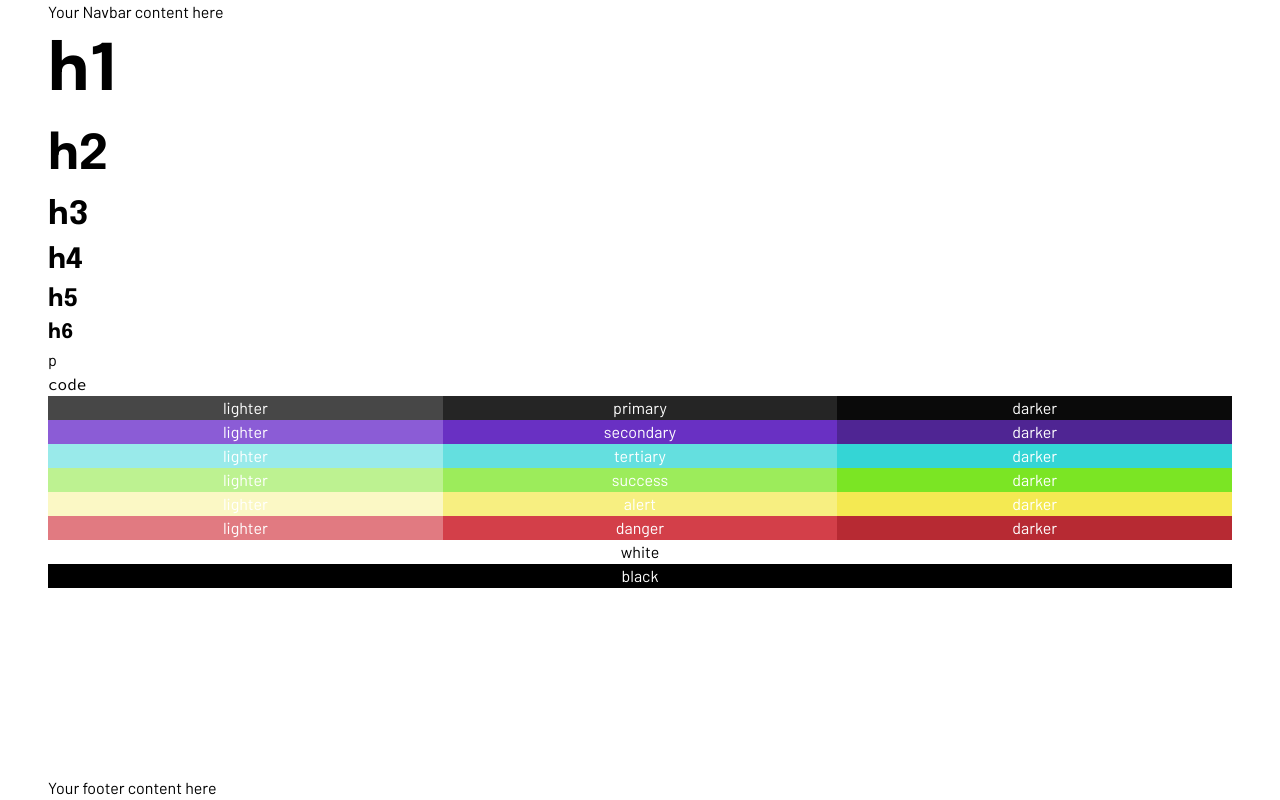
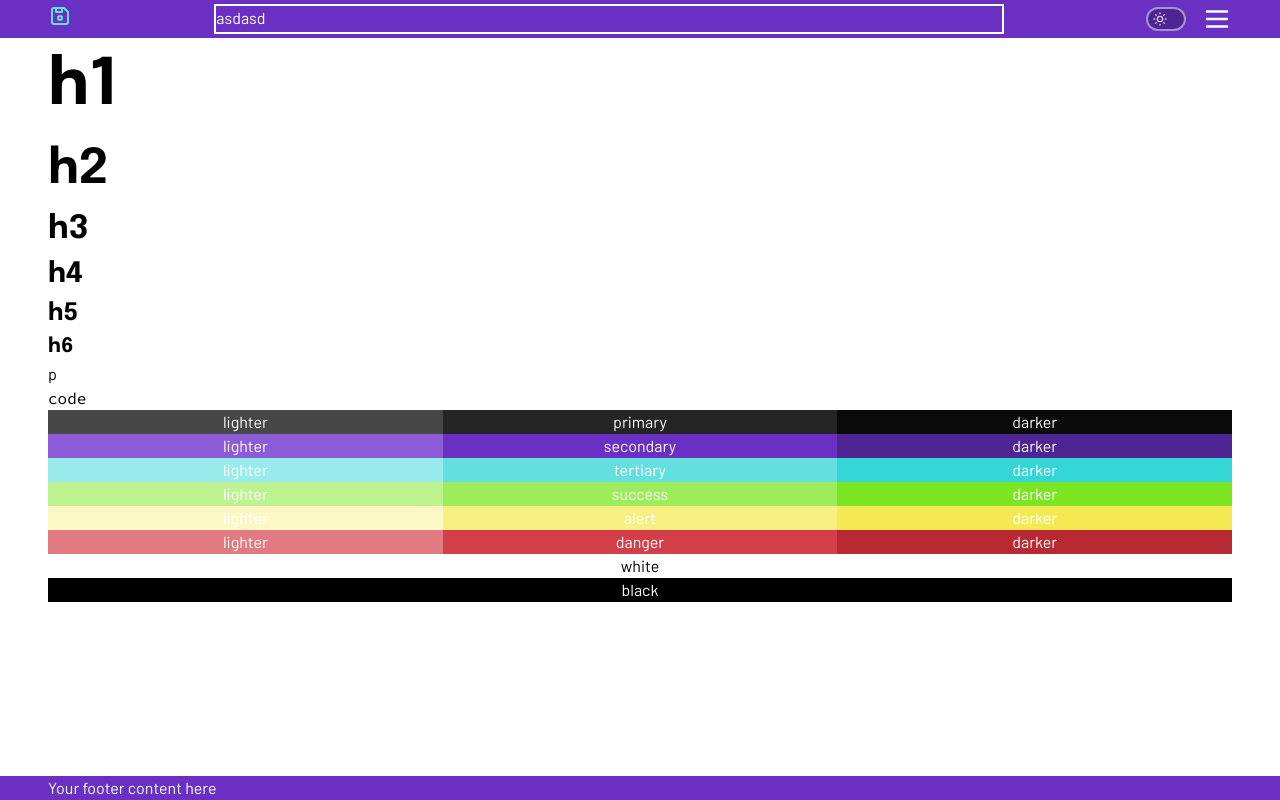
Before and after one commit to diegograssino/portfolioV2024, a Next.js app: page / in a window 1280 px wide. Built offline with nearby package versions, Linux system fonts and the light colour scheme.

Commit message:
Migration to pnpm

```diff
--- a/components/shared/Container/index.tsx
+++ b/components/shared/Container/index.tsx
@@ -1,6 +1,6 @@
-import { IContainer } from "@/types/shared";
+import { IContainerProps } from "@/types/shared";
 
-const Container = ({ children = "" }: IContainer) => {
+const Container = ({ children = "" }: IContainerProps) => {
   return (
     <div className="flex">
       <div className="flex-none w-2 sm:w-4 md:w-8 lg:w-12 xl:flex-1"></div>
--- /dev/null
+++ b/components/shared/Emoji/emojis.ts
@@ -0,0 +1,39 @@
+export const emojis = {
+  // Smiley Face Emojis
+  slightly_smiling_face: "🙂",
+  smiling_face: "😀",
+  smiling_face_with_big_eyes: "😃",
+  lauging_face_with_smiling_eyes: "😄",
+  beaming_face_with_smiling_eyes: "😁",
+  grinning_face_with_sweat: "😅",
+  grinning_face: "😆",
+  rolling_on_the_floor_laughing: "🤣",
+  lauging_with_tears: "😂",
+  upside_down_face: "🙃",
+  winking_face: "😉",
+  smiling_face_with_smiling_eyes: "😊",
+  smiling_face_with_halo: "😇",
+  smiling_face_with_sunglasses: "😎",
+  nerdy_face: "🤓",
+  face_with_monocle: "🧐",
+  partying_face: "🥳",
+  //   Emotional Faces Emojis
+  smiling_face_with_hearts: "🥰",
+  smiling_face_with_heart_eyes: "😍",
+  star_struck: "🤩",
+  face_blowing_kiss: "😘",
+  kissing_face: "😗",
+  smiling_face_with_rosy_cheeks: "☺️",
+  kissing_face_with_closed_eyes: "😚",
+  kissng_face_with_smiling_eyes: "😙",
+  smiling_face_with_tears: "🥲",
+  //   Costume Faces Emojis
+  pile_of_poo: "💩",
+  clown: "🤡",
+  ogre: "👹",
+  goblin: "👺",
+  ghost: "👻",
+  alien: "👽",
+  alien_monster: "👾",
+  robot: "🤖",
+};
--- /dev/null
+++ b/components/shared/Emoji/index.tsx
@@ -0,0 +1,15 @@
+import { IEmojiProps } from "@/types/shared";
+
+const Emoji = ({ label = "", symbol }: IEmojiProps) => {
+  return (
+    <span
+      role="img"
+      aria-label={label ? label : ""}
+      aria-hidden={label ? "false" : "true"}
+    >
+      {symbol}
+    </span>
+  );
+};
+
+export default Emoji;
--- a/components/shared/Footer/index.tsx
+++ b/components/shared/Footer/index.tsx
@@ -2,7 +2,7 @@ import Container from "../Container";
 
 const Footer = () => {
   return (
-    <footer className="mt-auto">
+    <footer className="mt-auto bg-secondary text-white">
       <Container>Your footer content here</Container>
     </footer>
   );
--- a/components/shared/Navbar/index.tsx
+++ b/components/shared/Navbar/index.tsx
@@ -1,9 +1,94 @@
+"use client";
+import { options } from "@/content/shared/navbar/navbar";
+import {
+  IconCircleFilled,
+  IconDeviceFloppy,
+  IconMenu2,
+  IconX,
+} from "@tabler/icons-react";
+import { AnimatePresence, motion } from "framer-motion";
+import Link from "next/link";
+import { useState } from "react";
 import Container from "../Container";
+import ToggleTheme from "../ToggleTheme";
 
 const Navbar = () => {
+  const [isMenuVisible, setIsMenuVisible] = useState(false);
+
+  function handleMenu(visibility: boolean): void {
+    setIsMenuVisible(visibility);
+  }
+
   return (
-    <nav>
-      <Container>Your Navbar content here</Container>
+    <nav
+      className="bg-secondary text-white py-1 sticky top-0"
+      onMouseLeave={() => handleMenu(false)}
+    >
+      <div className="z-10">
+        <Container>
+          <div className="flex justify-between">
+            <div>
+              <IconDeviceFloppy
+                className="flex self-center text-tertiary"
+                size={"1.5rem"}
+              />
+            </div>
+            <div className="w-2/3 border-2 border-white">asdasd</div>
+            <div className="flex gap-4">
+              <ToggleTheme />
+              <button className="">
+                {!isMenuVisible ? (
+                  <IconMenu2
+                    className="flex self-center"
+                    size={"1.875rem"}
+                    onClick={() => handleMenu(!isMenuVisible)}
+                  />
+                ) : (
+                  <IconX
+                    className="flex self-center"
+                    size={"1.875rem"}
+                    onClick={() => handleMenu(!isMenuVisible)}
+                  />
+                )}
+              </button>
+            </div>
+          </div>
+        </Container>
+      </div>
+      <div className="">
+        <AnimatePresence>
+          {isMenuVisible ? (
+            <motion.div
+              initial={{
+                opacity: 0,
+              }}
+              animate={{ opacity: 1 }}
+              exit={{ opacity: 0 }}
+              transition={{ y: { velocity: 100 }, duration: 0.2 }}
+              className={`absolute w-full bg-secondary pt-4 pb-8 z-0`}
+            >
+              <Container>
+                <ul>
+                  {options.map((option, i) => (
+                    <li key={i} className="flex gap-2">
+                      <IconCircleFilled
+                        className="self-center ml-1 text-tertiary"
+                        size={16}
+                      />
+                      <Link
+                        href={option.url}
+                        className="text-[1.5rem] hover:font-bold"
+                      >
+                        {option.name}
+                      </Link>
+                    </li>
+                  ))}
+                </ul>
+              </Container>
+            </motion.div>
+          ) : null}
+        </AnimatePresence>
+      </div>
     </nav>
   );
 };
--- /dev/null
+++ b/components/shared/ToggleTheme/index.tsx
@@ -0,0 +1,49 @@
+"use client";
+import { IconMoon, IconSun } from "@tabler/icons-react";
+import { motion } from "framer-motion";
+import { useTheme } from "next-themes";
+import { useEffect, useState } from "react";
+
+const ToggleTheme = () => {
+  const { resolvedTheme, setTheme } = useTheme();
+
+  function handleTheme(): void {
+    setTheme(resolvedTheme === "dark" ? "light" : "dark");
+  }
+
+  const [mounted, setMounted] = useState(false);
+  useEffect(() => {
+    !mounted && setMounted(true);
+  }, []);
+
+  return (
+    <div className="flex gap-1">
+      {/* TODO ADD OPTIONAL TEXT LABEL */}
+      {/* <span className="hidden md:block self-center pb-[1px] text-md opacity-75">
+        Theme
+      </span> */}
+      <button
+        className="self-center w-10 h-6 border-2 border-white border-opacity-50 rounded-full px-[2px] py-[2px] transition-all bg-secondary-darker active:bg-secondary-lighter"
+        onClick={handleTheme}
+      >
+        {mounted ? (
+          <div
+            className={`flex gap-x-4 px-[2px] ${
+              resolvedTheme === "dark" ? "justify-end" : "justify-start"
+            }`}
+          >
+            <motion.span layout>
+              {resolvedTheme === "dark" ? (
+                <IconMoon className="opacity-75" size={16} />
+              ) : (
+                <IconSun className="opacity-75" size={16} />
+              )}
+            </motion.span>
+          </div>
+        ) : null}
+      </button>
+    </div>
+  );
+};
+
+export default ToggleTheme;
--- /dev/null
+++ b/content/shared/navbar/navbar.ts
@@ -0,0 +1,6 @@
+import { INavbarOption } from "@/types/content";
+export const options: INavbarOption[] = [
+  { name: "About", url: "" },
+  { name: "Portfolio", url: "" },
+  { name: "Contact", url: "" },
+];
--- a/package.json
+++ b/package.json
@@ -9,6 +9,8 @@
     "lint": "next lint"
   },
   "dependencies": {
+    "@tabler/icons-react": "^2.44.0",
+    "framer-motion": "^10.16.16",
     "next": "14.0.4",
     "next-themes": "^0.2.1",
     "react": "^18",
--- a/styles/tailwind-preset.js
+++ b/styles/tailwind-preset.js
@@ -2,11 +2,11 @@
 module.exports = {
   theme: {
     screens: {
-      xs: "320px",
-      sm: "480px",
-      md: "768px",
-      lg: "976px",
-      xl: "1440px",
+      xs: "280px", // 280x653
+      sm: "480px", // 480x800
+      md: "768px", // 768x1024
+      lg: "1024px", // 1024x768
+      xl: "1440px", // 1440x900
     },
     // Color palette based on: https://www.colorhunt.co/palette/2525256930c364dfdf80ffdb
     colors: {
--- /dev/null
+++ b/types/content.ts
@@ -0,0 +1,4 @@
+export interface INavbarOption {
+  name: string;
+  url: string;
+}
```
Also changed, not shown: types/shared.ts (+6 -1 lines), 2 other files (tests, documents, lock files or other folders).
